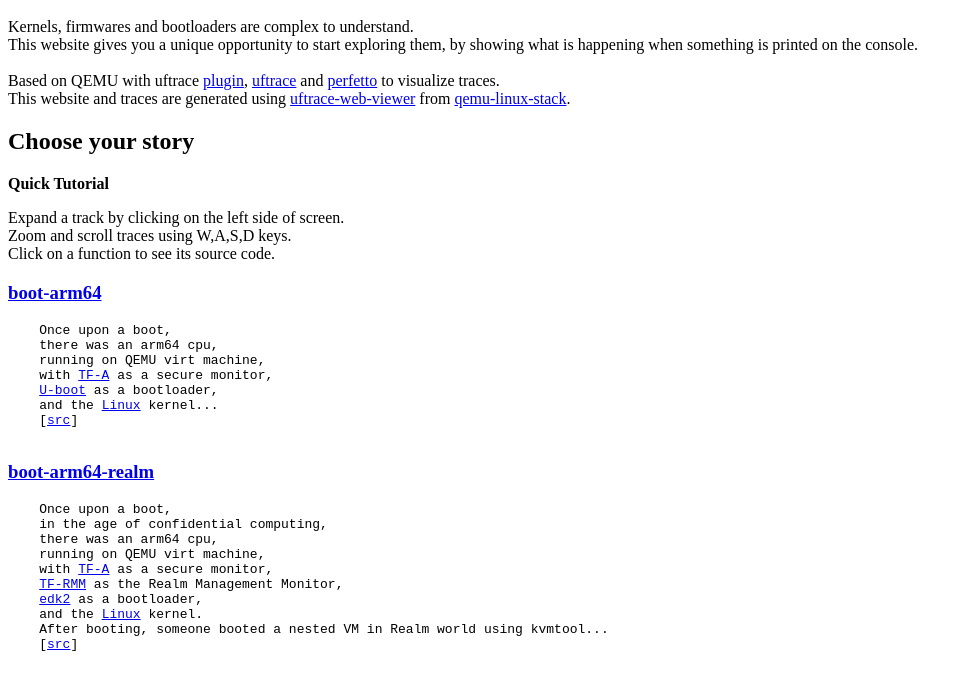
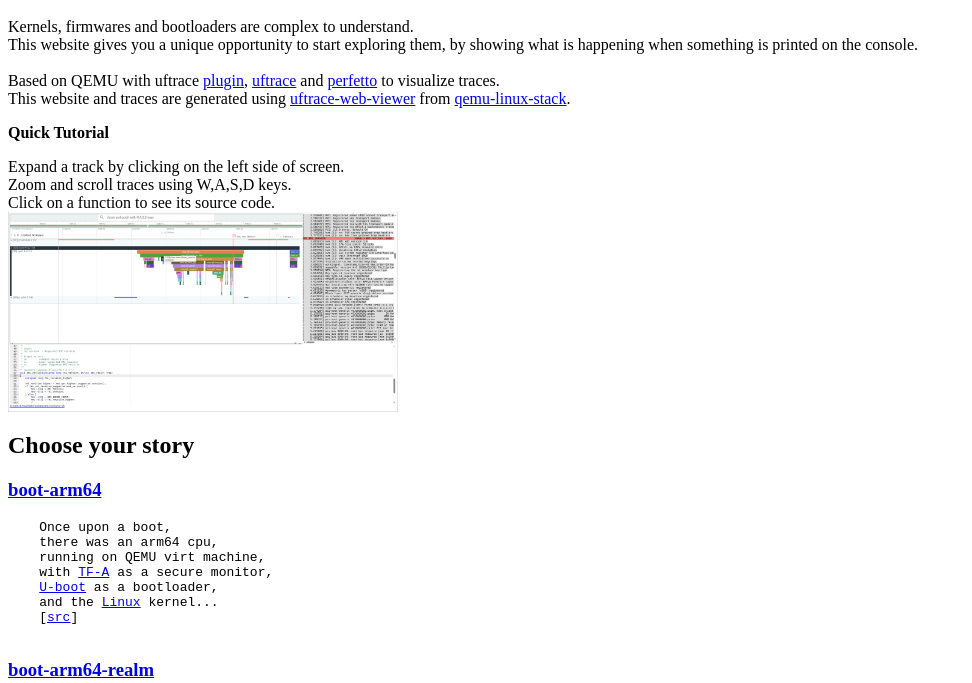
Before and after one commit to once-upon-a-boot/once-upon-a-boot.github.io, a plain HTML site: page index.html in a window 1280 px wide. Shown: the part 48-731 px from the top of the page, without its empty margins (0-972 px from the left). Drawn offline with nearby package versions, Linux system fonts and the light colour scheme.

Commit message:
add demo picture

```diff
--- a/index.html
+++ b/index.html
@@ -20,16 +20,17 @@
     from <a href="https://github.com/p-b-o/qemu-linux-stack">qemu-linux-stack</a>.
     </p>
 
-    <h2>Choose your story</h2>
-
     <p>
     <b>Quick Tutorial</b>
     <p>
     Expand a track by clicking on the left side of screen.<br>
     Zoom and scroll traces using W,A,S,D keys.<br>
     Click on a function to see its source code.<br>
+    <a href="./demo.png"><img src="./demo.png" height=200px/></a>
     </p>
     </p>
+
+    <h2>Choose your story</h2>
 
     <h3><a target="_blank" href="./?action=view-trace&trace=https://raw.githubusercontent.com/once-upon-a-boot/boot-arm64/refs/heads/main/trace.json">boot-arm64</a></h3>
     <pre>
```
Also changed, not shown: demo.png (added).
